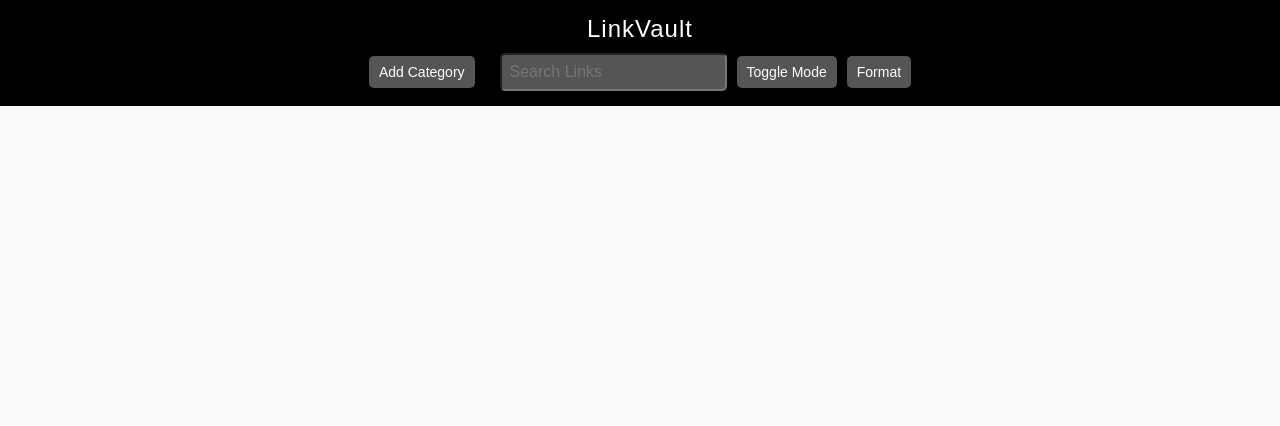
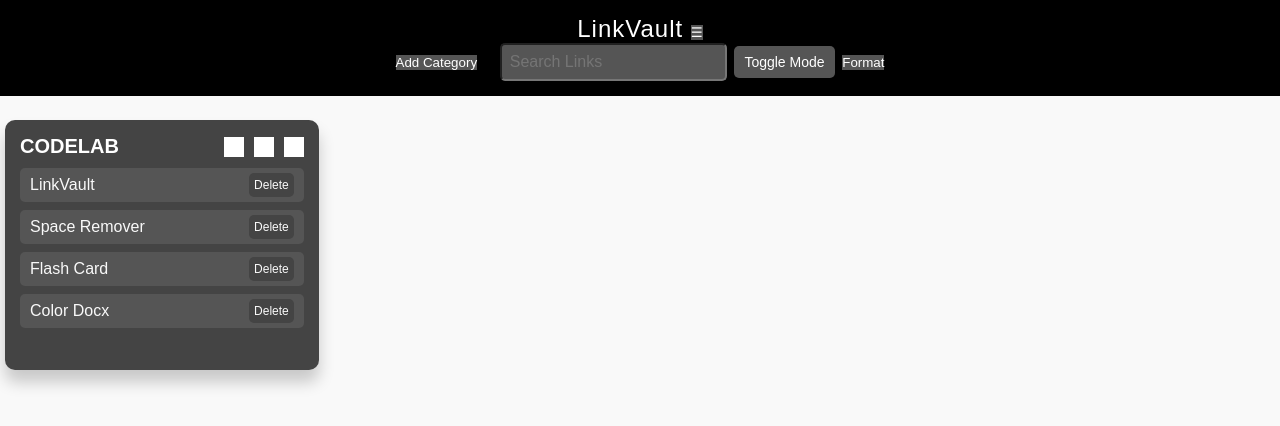
Before and after one commit to ITCodeLab/LinkVault, a plain HTML site: page index.html in a window 1280 px wide. Drawn offline with Linux system fonts and the light colour scheme; grey boxes are pictures that could not be loaded.

Commit message:
Update index.html

```diff
--- a/index.html
+++ b/index.html
@@ -1,23 +1,92 @@
 <!DOCTYPE html>
 <html lang="en">
 <head>
-    <meta charset="UTF-8">
-    <meta name="viewport" content="width=device-width, initial-scale=1.0">
+  <meta charset="UTF-8" />
+  <meta name="viewport" content="width=device-width, initial-scale=1.0" />
   <title>LinkVault</title>
-    <link rel="icon" href="images/vault.png" type="image/x-icon">
-    <link rel="stylesheet" href="style.css">
+  <link rel="icon" href="images/vault.png" type="image/x-icon" />
+  <link rel="stylesheet" href="style.css" />
 </head>
 <body>
     <header>
-        LinkVault
-        <div class="category-actions">
+        <div class="navbar">
+            <span class="logo">LinkVault</span>
+            <button class="menu-toggle" onclick="toggleMenu()">☰</button>
+            <div class="nav-links">
                 <button onclick="addCategory()">Add Category</button>
-            <input class="search-bar" onkeyup="searchLinks()" placeholder="Search Links">
+                <input class="search-bar" onkeyup="searchLinks()" placeholder="Search Links" />
                 <button class="mode-toggle" onclick="toggleDarkMode()">Toggle Mode</button>
                 <button onclick="showFormatModal()">Format</button>
             </div>
+        </div>
     </header>
-    <div class="container" id="container"></div>
+  <div class="container" id="container">
+    <!-- Manually added CodeLab category -->
+    <div class="section" id="CodeLab">
+      <h2>
+        <span class="category-title">CODELAB</span>
+        <div class="button-group">
+          <button onclick="toggleEditMode(this)" title="Edit">
+            <img class="icon" src="https://cdn-icons-png.flaticon.com/32/992/992651.png" alt="Edit" />
+          </button>
+          <button class="rename-btn" onclick="renameCategory('CodeLab')" title="Rename">
+            <img class="icon" src="https://cdn-icons-png.flaticon.com/32/1250/1250903.png" alt="Rename" />
+          </button>
+          <button class="delete-btn" onclick="deleteCategory('CodeLab')" title="Delete">
+            <img class="icon" src="https://cdn-icons-png.flaticon.com/32/6861/6861362.png" alt="Delete" />
+          </button>
+        </div>
+      </h2>
+      <nav>
+        <div class="link-container">
+          <a href="https://itcodelab.github.io/LinkVault/" target="_blank">LinkVault</a>
+          <button class="delete-button" onclick="deleteLink(this, 'CodeLab', 'LinkVault', 'https://itcodelab.github.io/LinkVault/')">Delete</button>
+        </div>
+        <div class="link-container">
+          <a href="https://itcodelab.github.io/Spaceremover/" target="_blank">Space Remover</a>
+          <button class="delete-button" onclick="deleteLink(this, 'CodeLab', 'Space Remover', 'https://itcodelab.github.io/Spaceremover/')">Delete</button>
+        </div>
+        <div class="link-container">
+          <a href="https://itcodelab.github.io/FlashCard/" target="_blank">Flash Card</a>
+          <button class="delete-button" onclick="deleteLink(this, 'CodeLab', 'Flash Card', 'https://itcodelab.github.io/FlashCard/')">Delete</button>
+        </div>
+        <div class="link-container">
+          <a href="https://itcodelab.github.io/ColorDocx/" target="_blank">Color Docx</a>
+          <button class="delete-button" onclick="deleteLink(this, 'CodeLab', 'Color Docx', 'https://itcodelab.github.io/ColorDocx/')">Delete</button>
+        </div>
+      </nav>
+      <div class="edit-mode" style="display: none;">
+        <input type="text" placeholder="Link Title" id="CodeLab-title" />
+        <input type="url" placeholder="Link URL" id="CodeLab-url" />
+        <button onclick="addLink('CodeLab')" title="Add">
+          <img class="icon" src="https://cdn-icons-png.flaticon.com/32/992/992651.png" alt="Add" />
+        </button>
+      </div>
+    </div>
+    <!-- Other categories will be added dynamically by script.js -->
+  </div>
+
+  <!-- Pre-populate localStorage for CodeLab so the script.js functions work correctly -->
+  <script>
+    // Ensure CodeLab is part of the stored categories list.
+    let storedCategories = JSON.parse(localStorage.getItem("categories") || "[]");
+    if (!storedCategories.includes("CodeLab")) {
+      storedCategories.push("CodeLab");
+      localStorage.setItem("categories", JSON.stringify(storedCategories));
+    }
+    // If CodeLab doesn't have its links stored yet, add them.
+    if (!localStorage.getItem("CodeLab")) {
+      localStorage.setItem(
+        "CodeLab",
+        JSON.stringify([
+          { title: "LinkVault", url: "https://itcodelab.github.io/LinkVault/" },
+          { title: "Space Remover", url: "https://itcodelab.github.io/Spaceremover/" },
+          { title: "Flash Card", url: "https://itcodelab.github.io/FlashCard/" },
+          { title: "Color Docx", url: "https://itcodelab.github.io/ColorDocx/" }
+        ])
+      );
+    }
+  </script>
 
   <!-- Modal for Format Options -->
   <div id="formatModal" class="modal">
@@ -25,7 +94,7 @@
       <h3>Format Options</h3>
       <button onclick="downloadFormat()">Download Current Format</button>
       <br>
-            <input type="file" id="uploadFormat" accept=".json" onchange="uploadFormat(this.files)">
+      <input type="file" id="uploadFormat" accept=".json" onchange="uploadFormat(this.files)" />
       <button onclick="closeModal()">Close</button>
     </div>
   </div>
```
Lines whose indentation alone changed are shown as unchanged.
